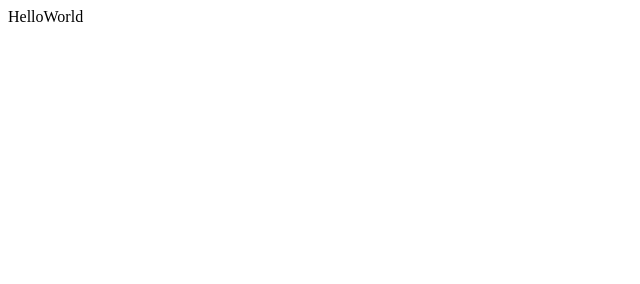
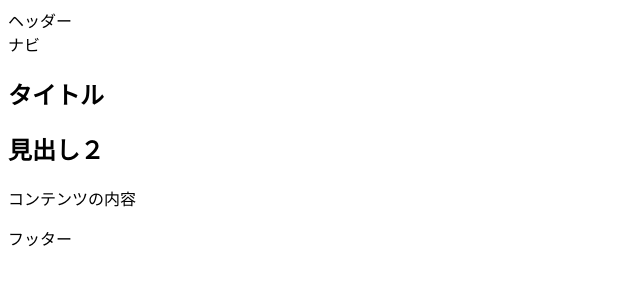
Before and after one commit to kkkk-b/WebAppsTest, a plain HTML site: page index.html in a window 1280 px wide. Shown: the whole page, without its empty margins (0-640 px from the left). Drawn offline with Linux system fonts and the light colour scheme.

Commit message:
Update index.html

```diff
--- a/index.html
+++ b/index.html
@@ -1,10 +1,35 @@
 <!DOCTYPE html>
 <html lang="ja">
  <head>
-  <title>HelloWorld</title>
-  <meta charset="utf-8">
+ <meta charset="utf-8">
+ <title>サイトタイトル</title>
+ <meta name="description" content="ディスクリプションを入力">
+ <meta name="viewport" content="width=device-width, initial-scale=1.0">
+ <link rel="stylesheet" href="style.css">
+ <!-- [if lt IE 9] -->
+ <script src="http://html5shiv.googlecode.com/svn/trunk/html5.js"></script>
+ <script src="http://css3-mediaqueries-js.googlecode.com/svn/trunk/css3-mediaqueries.js"></script>
+ <!-- [endif] -->
+ <script src="main.js"></script>
  </head>
  <body>
-  HelloWorld
+ <!----- header----->
+ <header>ヘッダー</header>
+ <nav>ナビ</nav>
+ <!----- /header ----->
+
+ <!----- main ----->
+ <article>
+ <h1>タイトル</h1>
+ <section>
+ <h2>見出し２</h2>
+ <p>コンテンツの内容</p>
+ </section>
+ </article>
+ <!----- /main ----->
+
+ <!----- footer ----->
+ <footer>フッター</footer>
+ <!----- /footer ----->
  </body>
 </html>
```
